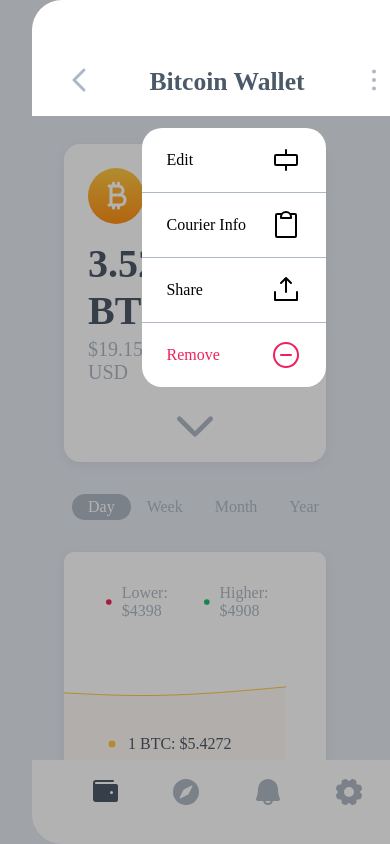
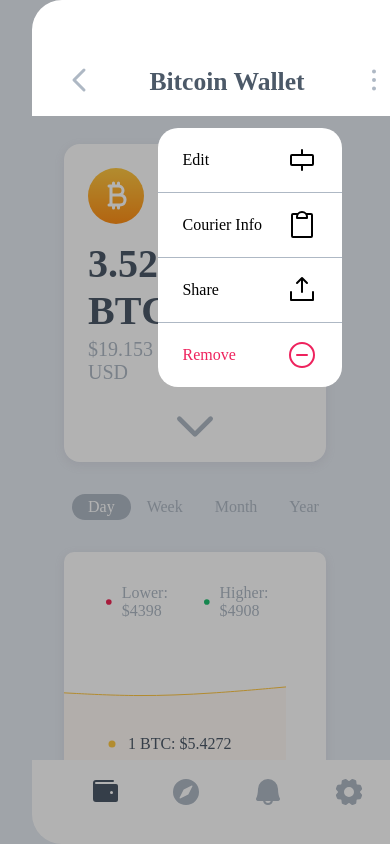
Before and after one commit to brunaporato/wallet-crypto, a React (Vite) app: page / in a window 390 px wide. Both pictures are taken after a click on the element 373 px from the left and 82 px from the top of the page. Shown: the top 844 px of the page. Built offline with nearby package versions, Linux system fonts and the light colour scheme; a web font is replaced by a local one.

Commit message:
fix responsiveness

```diff
--- a/src/components/ButtonCard/styles.scss
+++ b/src/components/ButtonCard/styles.scss
@@ -16,6 +16,7 @@
   font-size: 1rem;
 
   cursor: pointer;
+
 
   &:hover {
     transform: scale(1.05);
--- a/src/components/CryptoCard/styles.scss
+++ b/src/components/CryptoCard/styles.scss
@@ -102,3 +102,9 @@
   gap: 2rem;
   padding: 2rem 0.5rem 1rem;
 }
+
+@media (max-width: 420px) {
+  .buy-sell {
+    flex-direction: column;
+  }
+}
--- a/src/components/DropdownMenu/styles.scss
+++ b/src/components/DropdownMenu/styles.scss
@@ -4,7 +4,7 @@
   border-radius: 20px;
 
   position: absolute;
-  right: 2rem;
+  right: 1rem;
   top: 6rem;
 
   z-index: 1;
```
